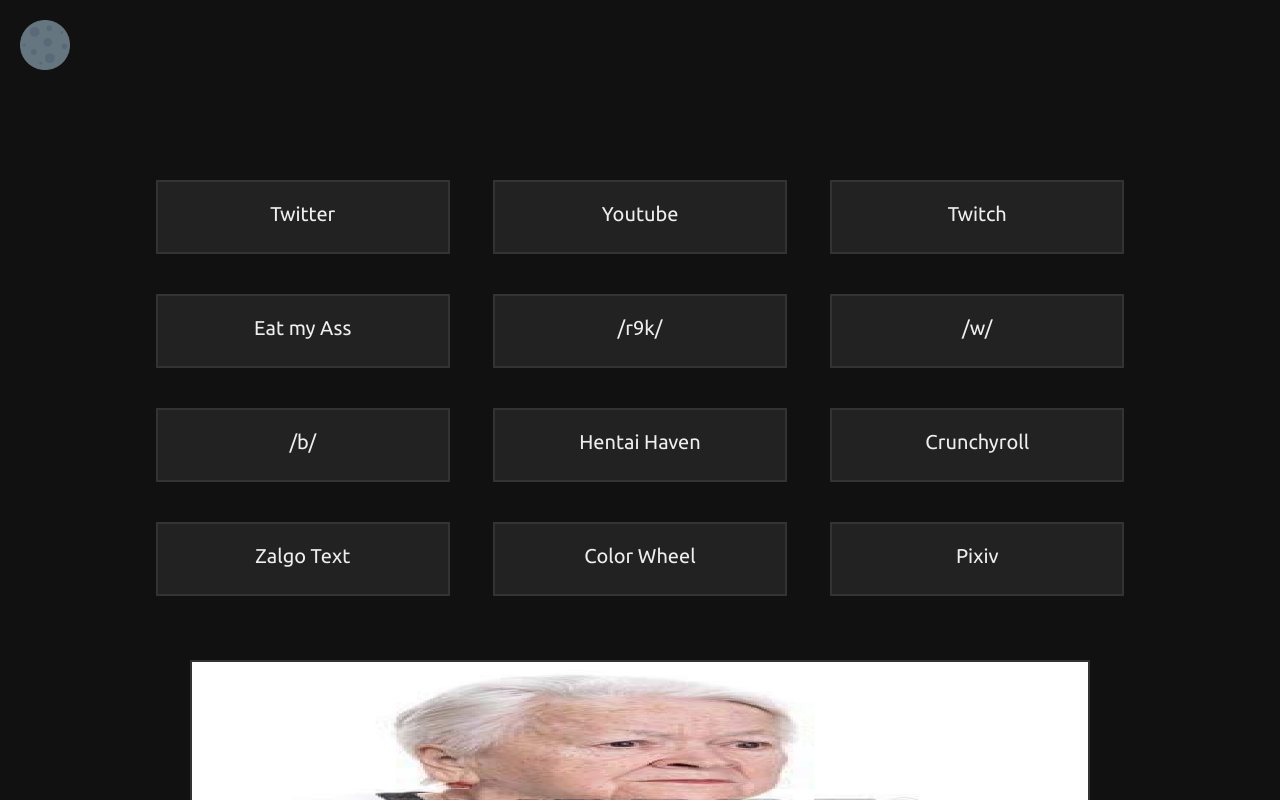
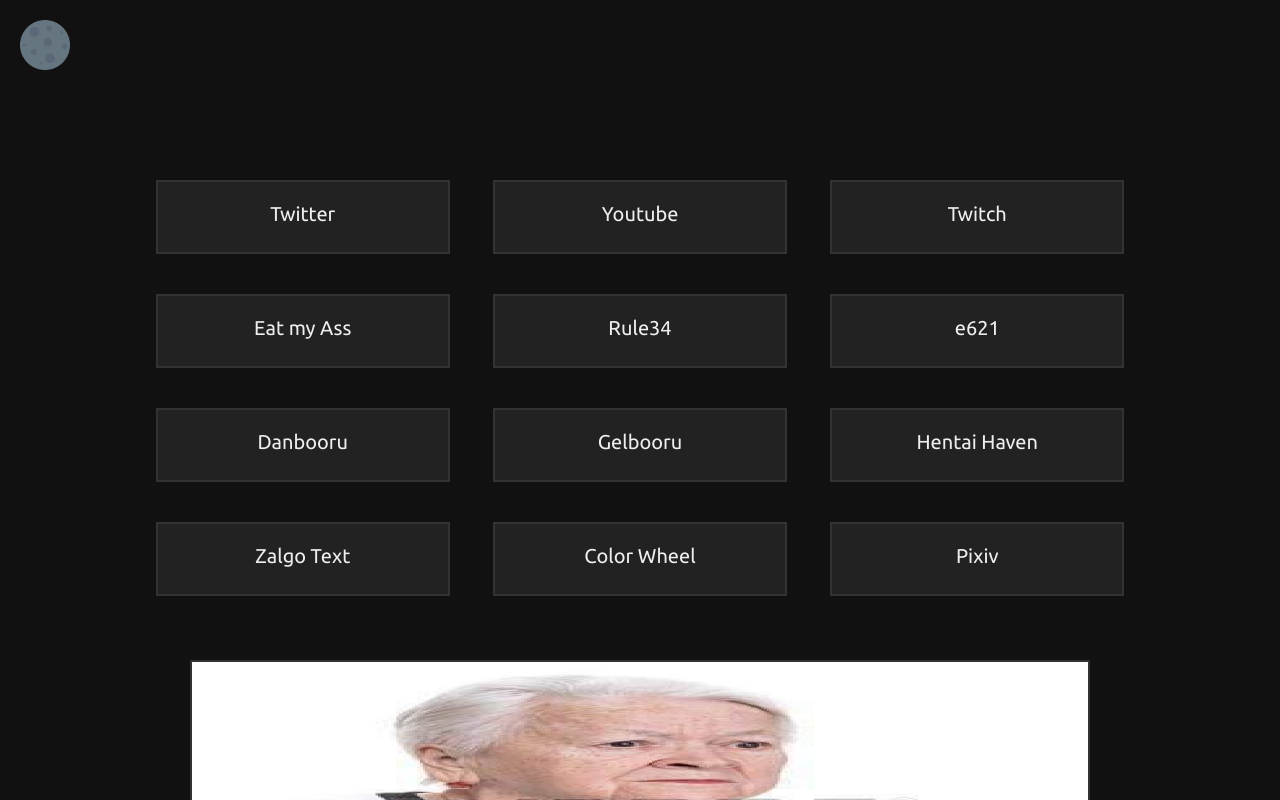
Before and after one commit to Owta/Owta.github.io, a plain HTML site: page index.html in a window 1280 px wide. Shown: the top 800 px of the page. Drawn offline with nearby package versions, Linux system fonts and the light colour scheme.

Commit message:
link changes

```diff
--- a/index.html
+++ b/index.html
@@ -41,17 +41,17 @@
 <a href="http://gofuckyourselfitsnotforsale.com/" class="square">Eat my Ass</a>
 
                                        <!-- second row -->
-<a target="blank" href="https://boards.4chan.org/r9k/" class="square">/r9k/</a>
+<a target="blank" href="https://rule34.xxx/" class="square">Rule34</a>
 
-<a target="blank" href="https://boards.4chan.org/w/" class="square">/w/</a>
+<a target="blank" href="https://e621.net/" class="square">e621</a>
 
-<a target="blank" href="http://boards.4chan.org/b/" class="square">/b/</a>
+<a target="blank" href="http://danbooru.donmai.us/" class="square">Danbooru</a>
 
-<a target="blank" href="https://www.hentaihaven.org/" class="square">Hentai Haven</a>
+<a target="blank" href="https://gelbooru.com" class="square">Gelbooru</a>
 
                                         <!-- third row -->
 
-<a target="blank" href="http://crunchyroll.com/" class="square">Crunchyroll</a>
+<a target="blank" href="http://hentaihaven.org/" class="square">Hentai Haven</a>
 
 <a target="blank" href="http://eeemo.net" class="square">Zalgo Text</a>
 
```
